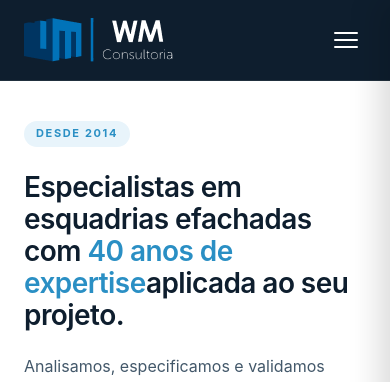
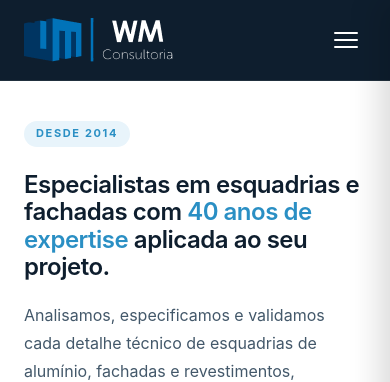
Before and after one commit to jeantalles/wm-consultoria, a Next.js app: page / in a window 390 px wide. Shown: the top 382 px of the page. Built offline with nearby package versions, Linux system fonts and the light colour scheme.

Commit message:
fix: add missing spaces around br tags and reduce mobile h1 font size

```diff
--- a/src/app/globals.css
+++ b/src/app/globals.css
@@ -294,7 +294,7 @@ footer { background: var(--navy); border-top: 1px solid rgba(255,255,255,.07); p
   .hamburger { display: flex; }
 
   .hero-left { padding: 2.5rem 1.5rem; }
-  .hero h1 { font-size: 28px; }
+  .hero h1 { font-size: 24px; }
   .hero p { font-size: 16px; margin-bottom: 1.75rem; }
   .hero-ctas { flex-direction: column; width: 100%; align-items: stretch; gap: 0.75rem; }
   .hero-ctas a { text-align: center; }
```
Also changed, not shown: src/app/components/Hero.tsx (+4 -7 lines).
